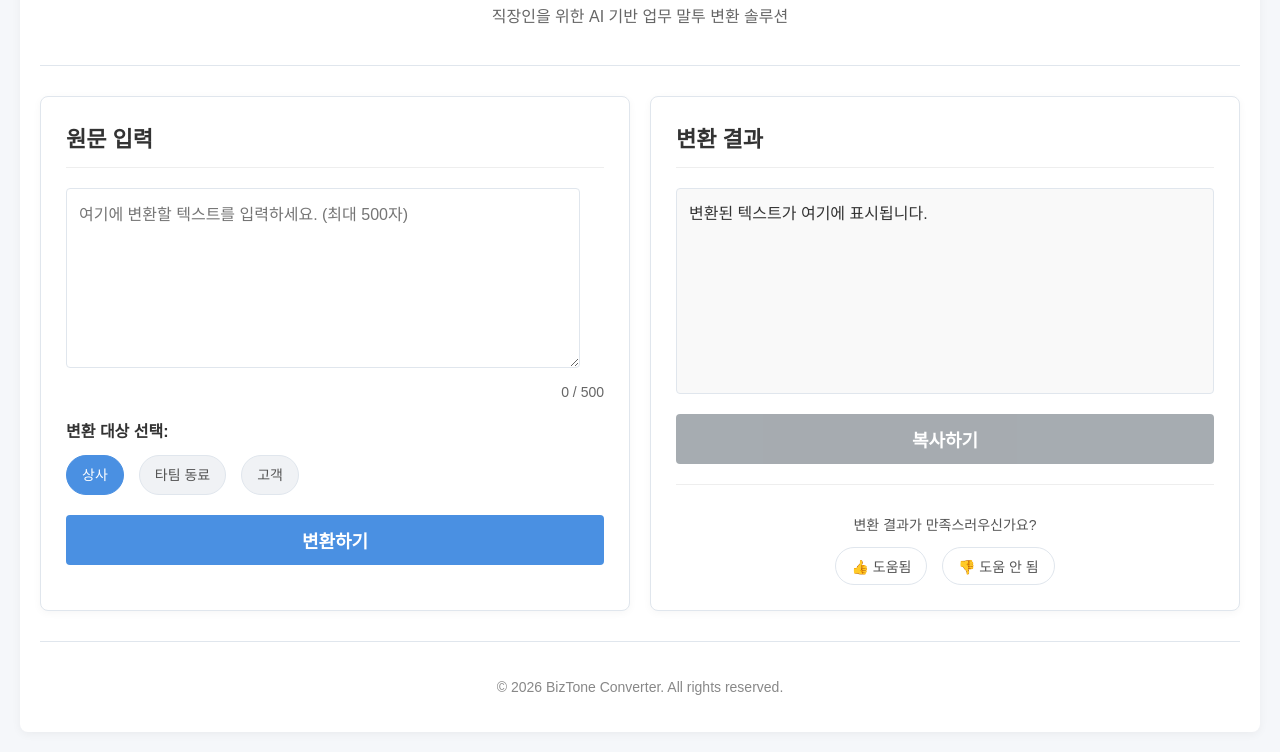
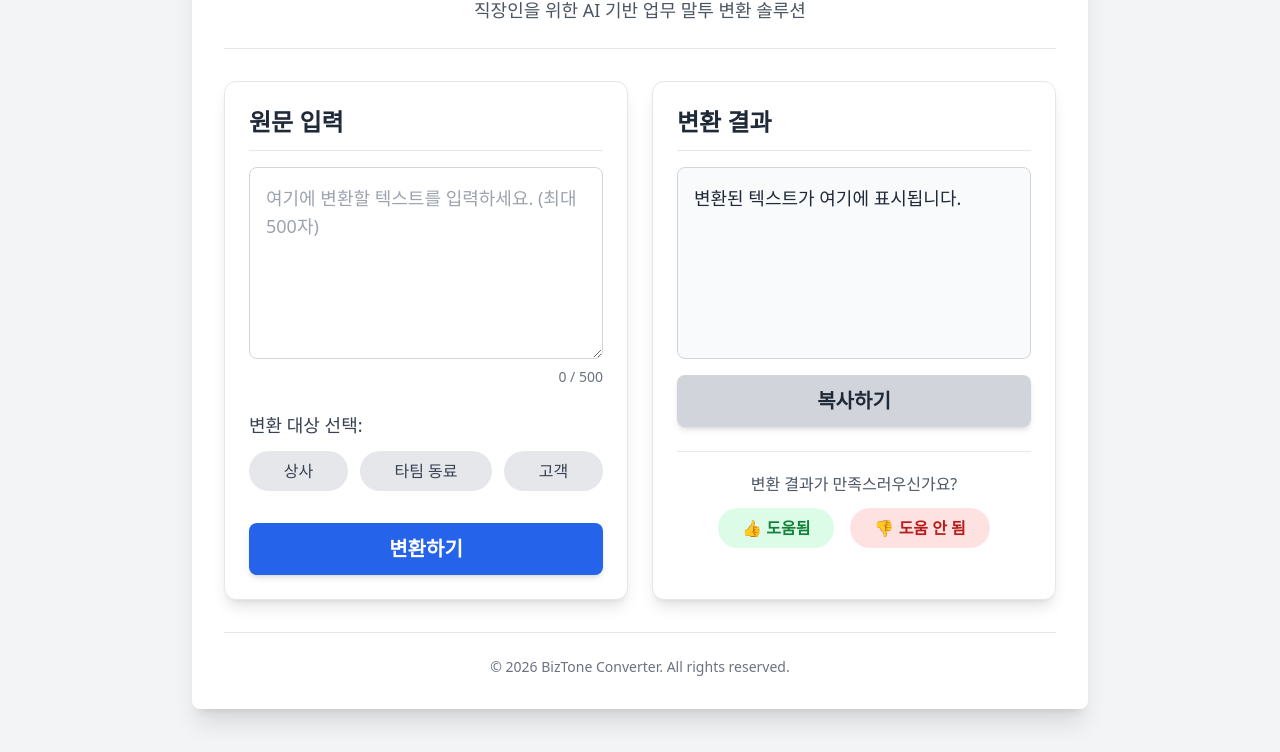
Before and after one commit to kimgeon0802/BizTalk-gemini-cli, a plain HTML site: page frontend/index.html in a window 1280 px wide. Shown: the part 116-868 px from the top of the page. Drawn offline with nearby package versions, Linux system fonts and the light colour scheme.

Commit message:
3단계 구현 완료

```diff
--- a/frontend/css/style.css
+++ /dev/null
@@ -1,237 +0,0 @@
-/* 기본 스타일 */
-body {
-    font-family: 'Pretendard', 'Noto Sans KR', sans-serif; /* PRD: 기본 글꼴 */
-    margin: 0;
-    padding: 0;
-    background-color: #F5F7FA; /* PRD: Secondary Color */
-    color: #333333; /* PRD: Text Color */
-    line-height: 1.6;
-}
-
-.container {
-    max-width: 1200px;
-    margin: 20px auto;
-    padding: 20px;
-    background-color: #fff;
-    border-radius: 8px;
-    box-shadow: 0 2px 10px rgba(0, 0, 0, 0.05);
-}
-
-header {
-    text-align: center;
-    margin-bottom: 30px;
-    padding-bottom: 20px;
-    border-bottom: 1px solid #E0E6ED;
-}
-
-header h1 {
-    font-size: 28px; /* PRD: 제목 (h1) */
-    color: #333333;
-    margin-bottom: 10px;
-}
-
-header p {
-    font-size: 16px; /* PRD: 본문 (body) */
-    color: #666;
-}
-
-/* 메인 콘텐츠 레이아웃 */
-.main-content {
-    display: flex;
-    gap: 20px; /* 카드 간 간격 */
-    margin-bottom: 30px;
-}
-
-/* 카드 스타일 */
-.card {
-    flex: 1;
-    background-color: #fff;
-    padding: 25px;
-    border-radius: 8px;
-    box-shadow: 0 2px 8px rgba(0, 0, 0, 0.04); /* PRD: 은은한 그림자 */
-    border: 1px solid #E0E6ED; /* PRD: Border color */
-}
-
-.card h2 {
-    font-size: 22px; /* PRD: 부제목 (h2) */
-    color: #333333;
-    margin-top: 0;
-    margin-bottom: 20px;
-    border-bottom: 1px solid #eee;
-    padding-bottom: 10px;
-}
-
-/* 텍스트 입력 영역 */
-textarea {
-    width: calc(100% - 24px); /* Padding 고려 */
-    height: 180px;
-    padding: 12px; /* PRD: 12px 내부 여백 */
-    border: 1px solid #E0E6ED; /* PRD: Border color */
-    border-radius: 4px;
-    font-family: 'Pretendard', 'Noto Sans KR', sans-serif;
-    font-size: 16px;
-    resize: vertical; /* 세로 크기 조절만 가능 */
-    box-sizing: border-box; /* 패딩, 보더 포함 넓이 계산 */
-    transition: border-color 0.3s ease;
-}
-
-textarea:focus {
-    border-color: #4A90E2; /* PRD: Focus 시 테두리 색상 */
-    outline: none;
-}
-
-.char-count {
-    text-align: right;
-    font-size: 14px; /* PRD: 보조 텍스트 (caption) */
-    color: #666;
-    margin-top: 5px;
-    margin-bottom: 15px;
-}
-
-/* 대상 선택 */
-.target-selection {
-    margin-bottom: 20px;
-}
-
-.target-selection h3 {
-    font-size: 16px;
-    margin-bottom: 10px;
-    color: #333;
-}
-
-.radio-group {
-    display: flex;
-    gap: 15px;
-}
-
-.radio-group input[type="radio"] {
-    display: none; /* 기본 라디오 버튼 숨김 */
-}
-
-.radio-group label {
-    background-color: #f0f2f5;
-    padding: 8px 15px;
-    border-radius: 20px;
-    cursor: pointer;
-    transition: background-color 0.3s ease, color 0.3s ease;
-    font-size: 14px;
-    color: #555;
-    border: 1px solid #e0e6ed;
-}
-
-.radio-group input[type="radio"]:checked + label {
-    background-color: #4A90E2; /* PRD: Primary Color */
-    color: #FFFFFF; /* PRD: 버튼 위 텍스트 */
-    border-color: #4A90E2;
-}
-
-/* 버튼 스타일 */
-.btn {
-    display: block;
-    width: 100%;
-    padding: 12px 20px;
-    border: none;
-    border-radius: 4px; /* PRD: 4px 둥근 모서리 */
-    font-size: 18px;
-    font-weight: bold;
-    cursor: pointer;
-    transition: background-color 0.3s ease, opacity 0.3s ease;
-    margin-top: 20px; /* 입력창과 결과창 분리 */
-}
-
-.primary-btn {
-    background-color: #4A90E2; /* PRD: Primary Color */
-    color: #FFFFFF; /* PRD: 버튼 위 텍스트 */
-}
-
-.primary-btn:hover:not(:disabled) {
-    background-color: #357ABD; /* Primary Color보다 10% 어둡게 (밝기 증가 효과 반전) */
-}
-
-.secondary-btn {
-    background-color: #6c757d; /* Gray for secondary action */
-    color: #FFFFFF;
-}
-
-.secondary-btn:hover:not(:disabled) {
-    background-color: #5a6268;
-}
-
-.btn:disabled {
-    opacity: 0.6;
-    cursor: not-allowed;
-}
-
-/* 변환 결과 영역 */
-.converted-output-area {
-    background-color: #f9f9f9;
-    min-height: 180px;
-    padding: 12px;
-    border: 1px solid #E0E6ED;
-    border-radius: 4px;
-    font-size: 16px;
-    color: #333;
-    white-space: pre-wrap; /* 공백 및 줄바꿈 유지 */
-    word-break: break-word; /* 긴 단어 줄바꿈 */
-}
-
-/* 피드백 섹션 */
-.feedback-section {
-    text-align: center;
-    margin-top: 20px;
-    border-top: 1px solid #eee;
-    padding-top: 15px;
-}
-
-.feedback-section p {
-    margin-bottom: 10px;
-    font-size: 14px;
-    color: #555;
-}
-
-.feedback-btn {
-    background: none;
-    border: 1px solid #E0E6ED;
-    border-radius: 20px;
-    padding: 8px 15px;
-    margin: 0 5px;
-    cursor: pointer;
-    font-size: 14px;
-    color: #555;
-    transition: background-color 0.3s ease, border-color 0.3s ease;
-}
-
-.feedback-btn:hover {
-    background-color: #f0f2f5;
-    border-color: #c9d2db;
-}
-
-/* 푸터 */
-footer {
-    text-align: center;
-    margin-top: 30px;
-    padding-top: 20px;
-    border-top: 1px solid #E0E6ED;
-    color: #888;
-    font-size: 14px;
-}
-
-/* 반응형 디자인 */
-@media (max-width: 768px) {
-    .main-content {
-        flex-direction: column; /* 모바일/태블릿: 세로 스택 */
-    }
-
-    .container {
-        margin: 10px;
-        padding: 15px;
-    }
-
-    header h1 {
-        font-size: 24px;
-    }
-
-    .card {
-        padding: 20px;
-    }
-}
--- a/frontend/index.html
+++ b/frontend/index.html
@@ -4,53 +4,70 @@
     <meta charset="UTF-8">
     <meta name="viewport" content="width=device-width, initial-scale=1.0">
     <title>BizTone Converter - 업무 말투 변환기</title>
-    <link rel="stylesheet" href="css/style.css">
+    <!-- Tailwind CSS CDN -->
+    <script src="https://cdn.tailwindcss.com"></script>
 </head>
-<body>
-    <div class="container">
-        <header>
-            <h1>BizTone Converter</h1>
-            <p>직장인을 위한 AI 기반 업무 말투 변환 솔루션</p>
+<body class="font-sans antialiased bg-gray-100 text-gray-800 leading-normal">
+    <div class="container mx-auto p-4 md:p-8 bg-white rounded-lg shadow-xl my-8 max-w-4xl">
+        <header class="text-center pb-6 mb-8 border-b border-gray-200">
+            <h1 class="text-4xl font-extrabold text-gray-900 mb-2">BizTone Converter</h1>
+            <p class="text-lg text-gray-600">직장인을 위한 AI 기반 업무 말투 변환 솔루션</p>
         </header>
 
-        <main class="main-content">
-            <div class="card input-section">
-                <h2>원문 입력</h2>
-                <textarea id="original-text" placeholder="여기에 변환할 텍스트를 입력하세요. (최대 500자)" maxlength="500"></textarea>
-                <div class="char-count">
+        <main class="flex flex-col md:flex-row gap-6 mb-8">
+            <div class="w-full md:w-1/2 p-6 bg-white rounded-xl shadow-lg border border-gray-200 flex flex-col">
+                <h2 class="text-2xl font-semibold text-gray-800 mb-4 pb-3 border-b border-gray-200">원문 입력</h2>
+                <textarea id="original-text" placeholder="여기에 변환할 텍스트를 입력하세요. (최대 500자)" maxlength="500"
+                          class="w-full h-48 p-4 border border-gray-300 rounded-lg focus:ring-2 focus:ring-blue-500 focus:border-transparent transition-all duration-200 ease-in-out text-lg resize-y font-medium"></textarea>
+                <div class="text-right text-sm text-gray-500 mt-2">
                     <span id="current-char-count">0</span> / 500
                 </div>
 
-                <div class="target-selection">
-                    <h3>변환 대상 선택:</h3>
-                    <div class="radio-group">
-                        <input type="radio" id="target-upward" name="target" value="상사" checked>
-                        <label for="target-upward">상사</label>
+                <div class="mt-6 mb-4">
+                    <h3 class="text-lg font-medium text-gray-700 mb-3">변환 대상 선택:</h3>
+                    <div class="flex flex-wrap gap-3">
+                        <input type="radio" id="target-upward" name="target" value="상사" class="hidden" checked>
+                        <label for="target-upward" class="flex-grow text-center px-5 py-2 text-base font-medium rounded-full cursor-pointer transition-all duration-200 ease-in-out
+                                                      bg-gray-200 text-gray-700 hover:bg-gray-300
+                                                      peer-checked:bg-blue-600 peer-checked:text-white peer-checked:hover:bg-blue-700">상사</label>
 
-                        <input type="radio" id="target-lateral" name="target" value="타팀 동료">
-                        <label for="target-lateral">타팀 동료</label>
+                        <input type="radio" id="target-lateral" name="target" value="타팀 동료" class="hidden">
+                        <label for="target-lateral" class="flex-grow text-center px-5 py-2 text-base font-medium rounded-full cursor-pointer transition-all duration-200 ease-in-out
+                                                      bg-gray-200 text-gray-700 hover:bg-gray-300
+                                                      peer-checked:bg-blue-600 peer-checked:text-white peer-checked:hover:bg-blue-700">타팀 동료</label>
 
-                        <input type="radio" id="target-external" name="target" value="고객">
-                        <label for="target-external">고객</label>
+                        <input type="radio" id="target-external" name="target" value="고객" class="hidden">
+                        <label for="target-external" class="flex-grow text-center px-5 py-2 text-base font-medium rounded-full cursor-pointer transition-all duration-200 ease-in-out
+                                                      bg-gray-200 text-gray-700 hover:bg-gray-300
+                                                      peer-checked:bg-blue-600 peer-checked:text-white peer-checked:hover:bg-blue-700">고객</label>
                     </div>
                 </div>
 
-                <button id="convert-button" class="btn primary-btn">변환하기</button>
+                <button id="convert-button" class="w-full py-3 px-6 mt-4 text-xl font-bold text-white bg-blue-600 rounded-lg
+                                                  hover:bg-blue-700 focus:ring-4 focus:ring-blue-300 focus:outline-none
+                                                  transition-all duration-200 ease-in-out shadow-md">변환하기</button>
             </div>
 
-            <div class="card output-section">
-                <h2>변환 결과</h2>
-                <div id="converted-text-display" class="converted-output-area">변환된 텍스트가 여기에 표시됩니다.</div>
-                <button id="copy-button" class="btn secondary-btn" disabled>복사하기</button>
-                <div class="feedback-section">
-                    <p>변환 결과가 만족스러우신가요?</p>
-                    <button class="feedback-btn" data-feedback="helpful">👍 도움됨</button>
-                    <button class="feedback-btn" data-feedback="not-helpful">👎 도움 안 됨</button>
+            <div class="w-full md:w-1/2 p-6 bg-white rounded-xl shadow-lg border border-gray-200 flex flex-col">
+                <h2 class="text-2xl font-semibold text-gray-800 mb-4 pb-3 border-b border-gray-200">변환 결과</h2>
+                <div id="converted-text-display" class="w-full h-48 p-4 bg-gray-50 border border-gray-300 rounded-lg text-lg text-gray-800
+                                                    overflow-y-auto whitespace-pre-wrap break-words font-medium">변환된 텍스트가 여기에 표시됩니다.</div>
+                <button id="copy-button" class="w-full py-3 px-6 mt-4 text-xl font-bold text-gray-800 bg-gray-300 rounded-lg
+                                                hover:bg-gray-400 focus:ring-4 focus:ring-gray-200 focus:outline-none
+                                                transition-all duration-200 ease-in-out shadow-md" disabled>복사하기</button>
+                <div class="text-center mt-6 pt-5 border-t border-gray-200">
+                    <p class="text-gray-600 mb-3 text-base">변환 결과가 만족스러우신가요?</p>
+                    <div class="flex justify-center gap-4">
+                        <button class="feedback-btn px-6 py-2 bg-green-100 text-green-700 rounded-full text-base font-semibold
+                                       hover:bg-green-200 transition-colors duration-200 ease-in-out" data-feedback="helpful">👍 도움됨</button>
+                        <button class="feedback-btn px-6 py-2 bg-red-100 text-red-700 rounded-full text-base font-semibold
+                                       hover:bg-red-200 transition-colors duration-200 ease-in-out" data-feedback="not-helpful">👎 도움 안 됨</button>
+                    </div>
                 </div>
             </div>
         </main>
 
-        <footer>
+        <footer class="text-center mt-8 pt-6 border-t border-gray-200 text-gray-500 text-sm">
             <p>&copy; 2026 BizTone Converter. All rights reserved.</p>
         </footer>
     </div>
```
Also changed, not shown: .gemini/settings.json, 1 other file.
